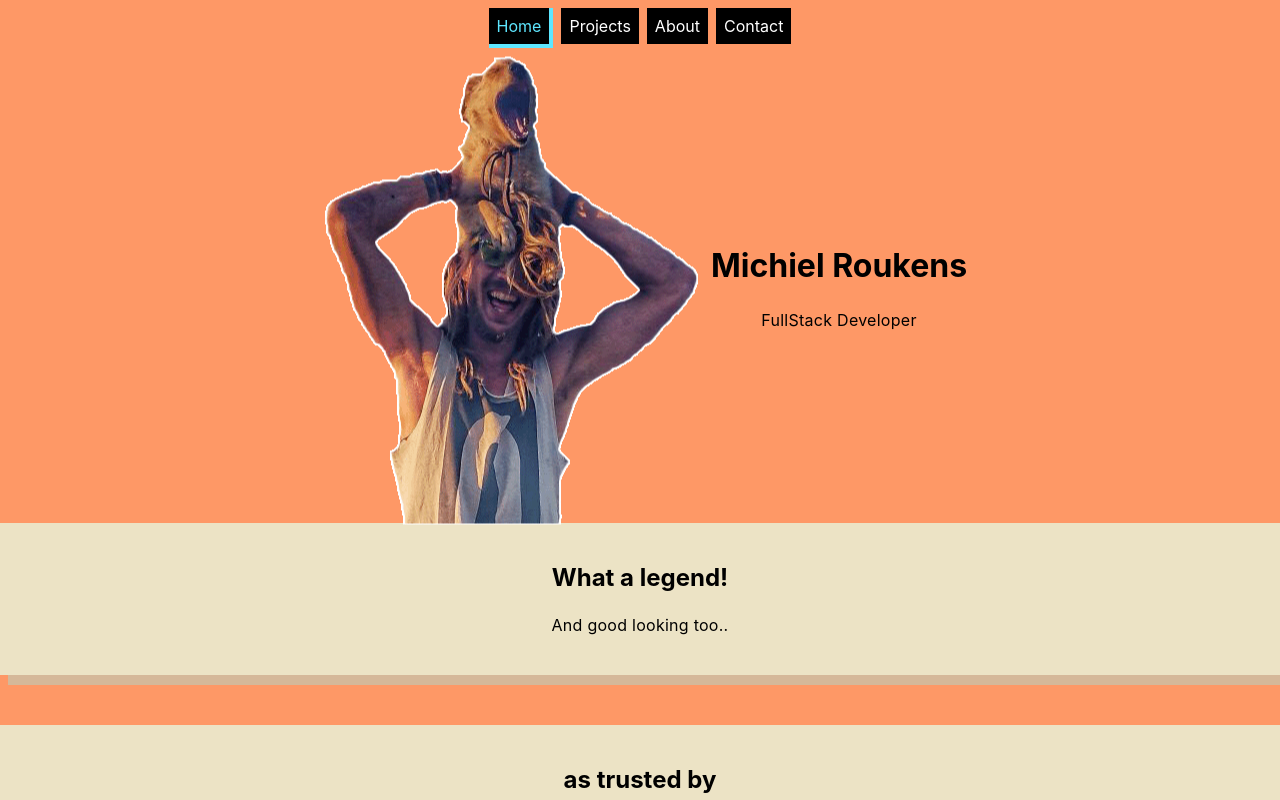
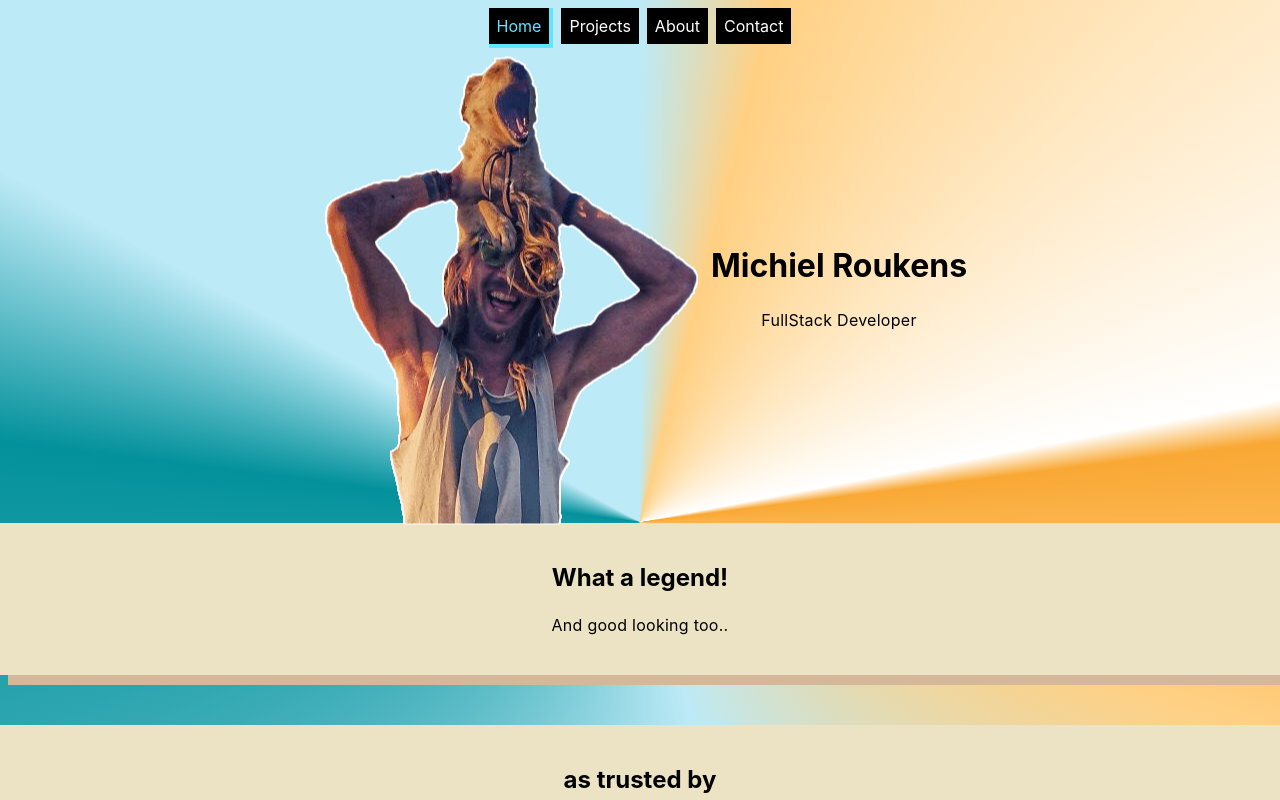
Before and after one commit to arejasverduras/portfolio, a React (Create React App) app: page / in a window 1280 px wide. Shown: the top 800 px of the page. Built offline with nearby package versions, Linux system fonts and the light colour scheme.

Commit message:
bg colors:

```diff
--- a/src/App.css
+++ b/src/App.css
@@ -1,16 +1,16 @@
 body {
   /* background: linear-gradient(0.25turn,#93E9BE,#93E9BE, white); */
-  /* background: conic-gradient(
-  lightblue 0%,
-  gold 4%,
+  background: conic-gradient(
+  #bceaf6 0%,
+  #ffd083 4%,
     white 22%,
-    #ff1b6b 23%,
-     gold, 37%,
-    lightblue 46%,
-    #ff1b6b 77%,
-    lightblue 83%
-  ); */
-  background-color: 	#fe9866;
+    #F9A834 23%,
+    #ffd083, 37%,
+     #bceaf6 46%,
+     #03919B 77%,
+    #bceaf6  83%
+  );
+  /* background-color: 	#fe9866; */
 
   /* background: conic-gradient(
     lightblue 0%,
```
